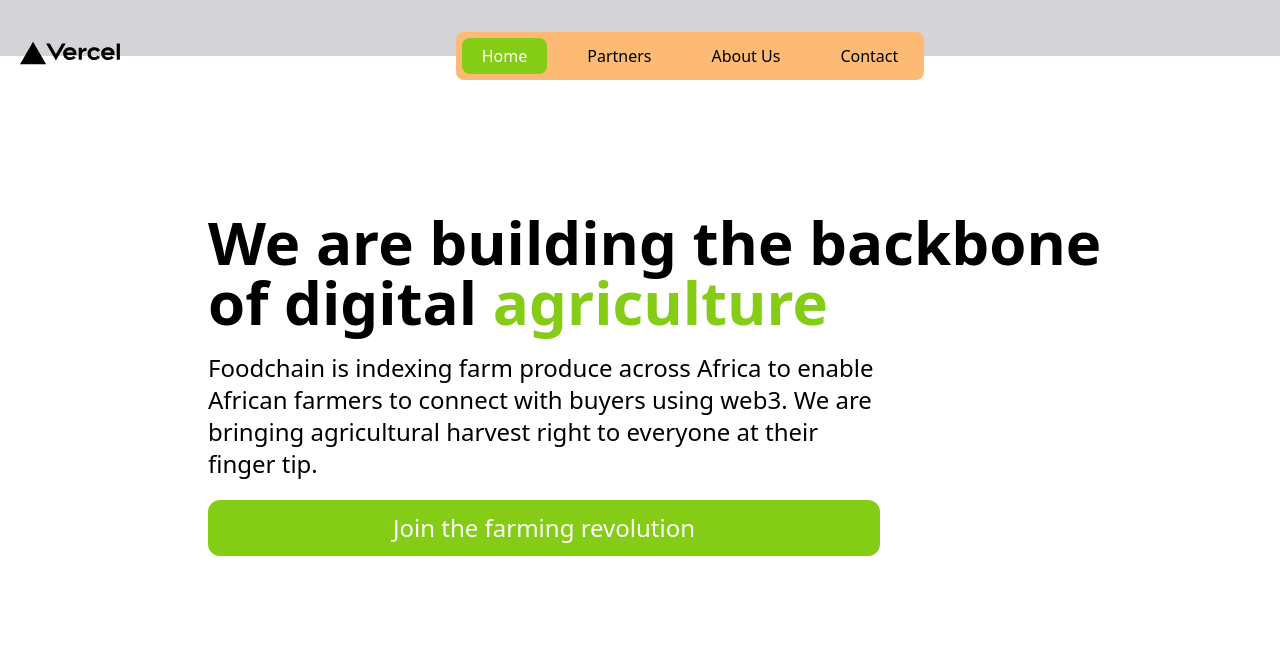
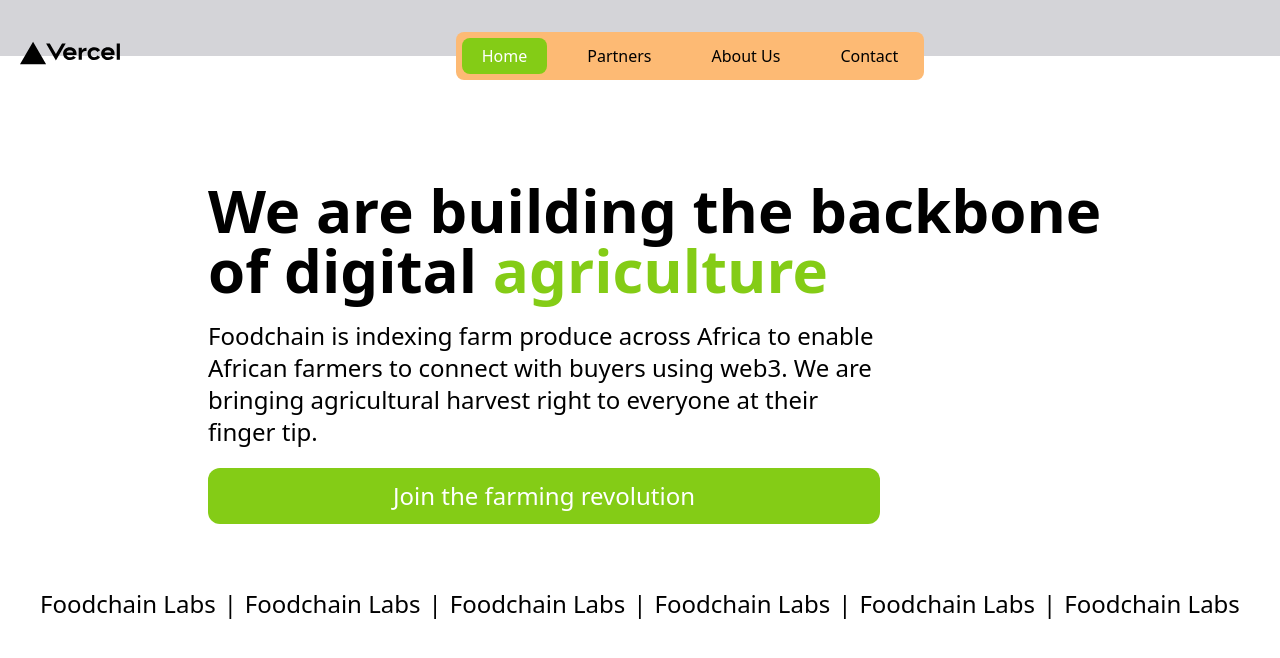
Before and after one commit to supreme2580/foodchain-labs, a Next.js app: page / in a window 1280 px wide. Shown: the top 658 px of the page. Built offline with nearby package versions, Linux system fonts and the light colour scheme.

Commit message:
suprememods

```diff
--- a/components/Hero.js
+++ b/components/Hero.js
@@ -1,6 +1,7 @@
 const Hero = () => {
     return(
-        <div className="ml-52 max-w-4xl space-y-5">
+        <div className="space-y-16">
+            <div className="space-y-5 max-w-4xl ml-52">
                 <div className="text-6xl font-semibold">We are building the backbone of digital <span className="text-lime-500">agriculture</span></div>
                 <div className="max-w-2xl text-2xl">
                     Foodchain is indexing farm produce across Africa
@@ -13,6 +14,20 @@ const Hero = () => {
                 </div>
                 <button className="w-full max-w-2xl bg-lime-500 text-white text-2xl p-3 rounded-xl">Join the farming revolution</button>
             </div>
+            <div className="flex justify-between px-10 text-2xl">
+                <div>Foodchain Labs</div>
+                <div>|</div>
+                <div>Foodchain Labs</div>
+                <div>|</div>
+                <div>Foodchain Labs</div>
+                <div>|</div>
+                <div>Foodchain Labs</div>
+                <div>|</div>
+                <div>Foodchain Labs</div>
+                <div>|</div>
+                <div>Foodchain Labs</div>
+            </div>
+        </div>
     )
 }
 export default Hero
--- a/pages/index.js
+++ b/pages/index.js
@@ -4,7 +4,7 @@ import Navbar from "../components/Navbar"
 
 const Home = () => {
   return(
-    <div className="space-y-32">
+    <div className="space-y-24">
       <Head>
         <title>Foodchain Labs</title>
         <link rel="icon" src="/vercel.svg" />
```
Lines whose indentation alone changed are shown as unchanged.
